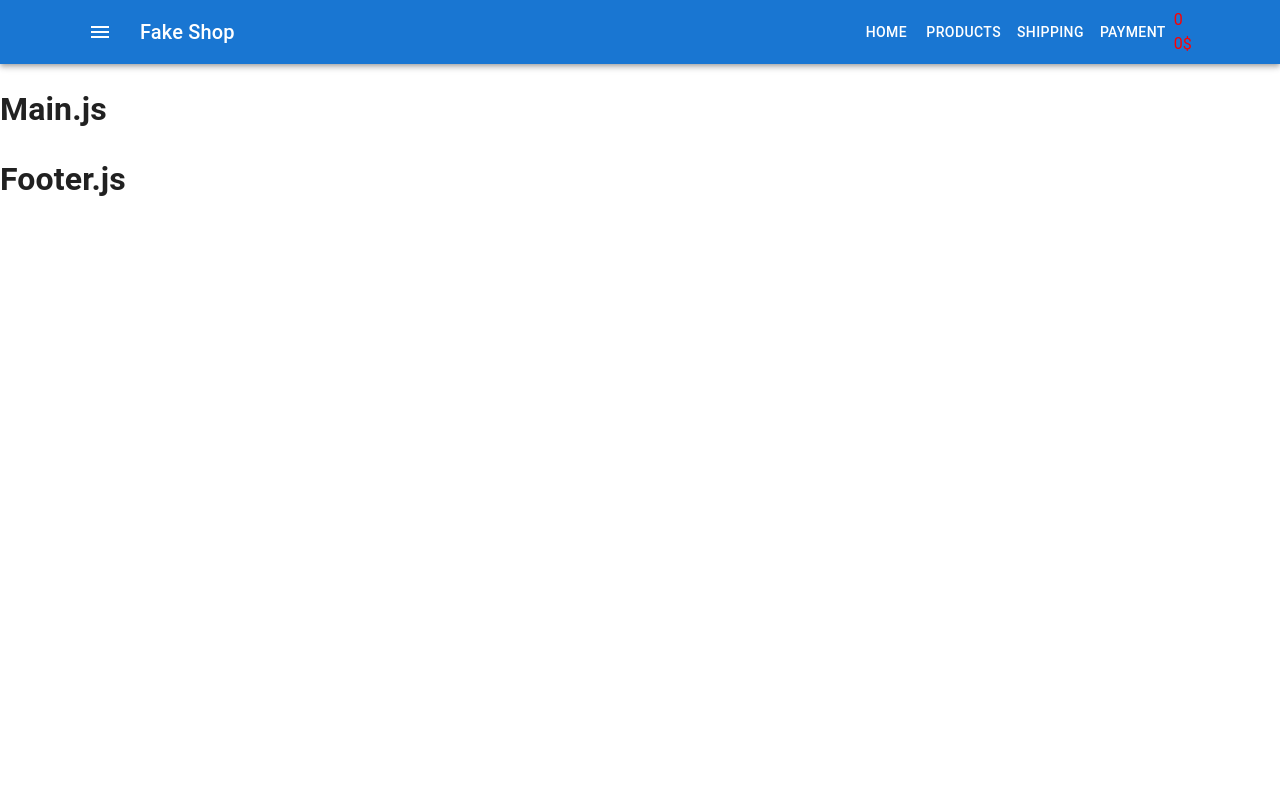
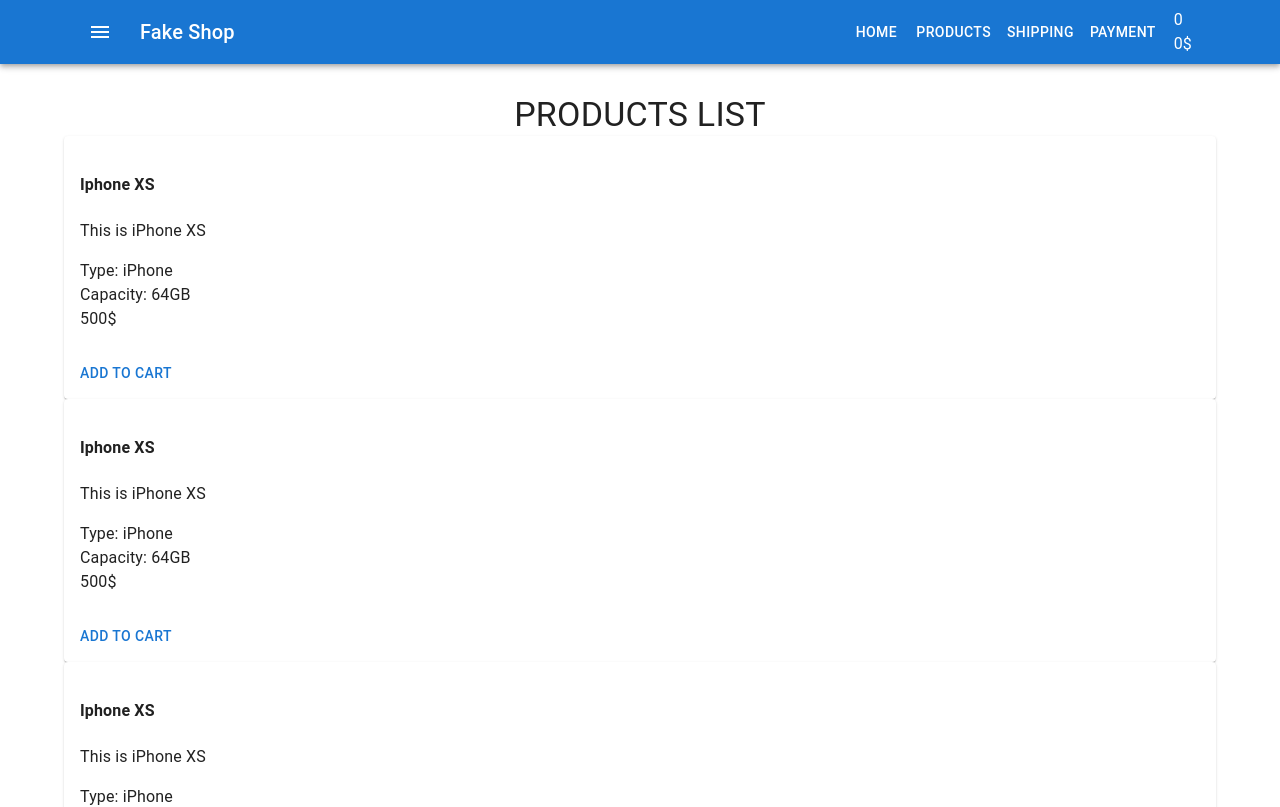
Before and after one commit to VladislavFuklev/FakeShop, a React (Create React App) app: page / in a window 1280 px wide. Shown: the top 807 px of the page. Built offline with nearby package versions, Linux system fonts and the light colour scheme.

Commit message:
добавил productsListItem

```diff
--- a/src/components/Cart/CartHeader.js
+++ b/src/components/Cart/CartHeader.js
@@ -1,11 +1,9 @@
-import React from "react";
-import './CartHeader.scss';
-
+import React from 'react'
+import './CartHeader.scss'
 
 export const CartHeader = () => {
-    const a = false;
     return (
-        <div className={a ? 'white' : 'red'}>
+        <div className="cartHeader">
             <div>0</div>
             <div>0$</div>
         </div>
--- a/src/components/Cart/CartHeader.scss
+++ b/src/components/Cart/CartHeader.scss
@@ -1,11 +1,3 @@
 .cartHeader {
     margin-left: 10px;
-    color: red;
 }
-
-.red {
-    color: red;
-}
-.white {
-    color: white;
-}
--- a/src/components/Menu/Menu.js
+++ b/src/components/Menu/Menu.js
@@ -1,6 +1,5 @@
 import React from 'react'
 import Button from '@mui/material/Button'
-
 
 export const Menu = () => {
     return (
--- /dev/null
+++ b/src/components/Products/ProductsList.js
@@ -0,0 +1,23 @@
+import { Card, Typography } from '@mui/material'
+import React from 'react'
+import { ProductsListItem } from './ProductsListItem'
+
+export const ProductsList = () => {
+    return (
+        <>
+            <Typography
+                variant="h4"
+                align="center"
+                style={{
+                    marginTop: 30,
+                    textTransform: 'uppercase',
+                }}
+            >
+                Products List
+            </Typography>
+            <ProductsListItem/>
+            <ProductsListItem/>
+            <ProductsListItem/>
+        </>
+    )
+}
--- /dev/null
+++ b/src/components/Products/ProductsListItem.js
@@ -0,0 +1,21 @@
+import { Button, Card, CardActions, CardContent } from '@mui/material'
+import React from 'react'
+
+export const ProductsListItem = () => {
+    return (
+        <>
+            <Card>
+                <CardContent>
+                    <h4>Iphone XS</h4>
+                    <p>This is iPhone XS</p>
+                    <div>Type: iPhone</div>
+                    <div>Capacity: 64GB</div>
+                    <div>500$</div>
+                </CardContent>
+                <CardActions>
+                    <Button>Add to cart</Button>
+                </CardActions>
+            </Card>
+        </>
+    )
+}
--- a/src/container/Main/Main.js
+++ b/src/container/Main/Main.js
@@ -1,9 +1,13 @@
+import { Container } from '@mui/material'
+import { ProductsList } from 'components/Products/ProductsList'
 import React from 'react'
 
 export const Main = () => {
     return (
         <>
-            <h1>Main.js</h1>
+            <Container>
+                <ProductsList />
+            </Container>
         </>
     )
 }
```
